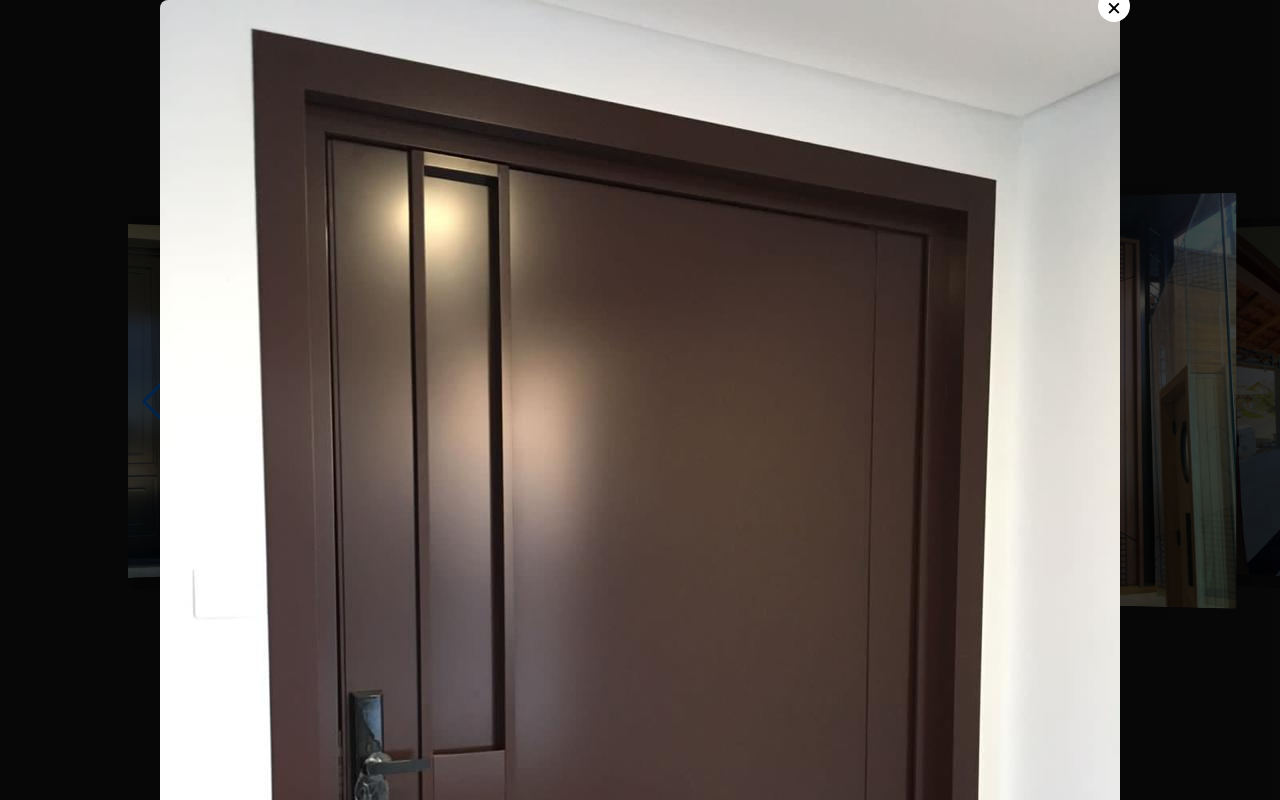
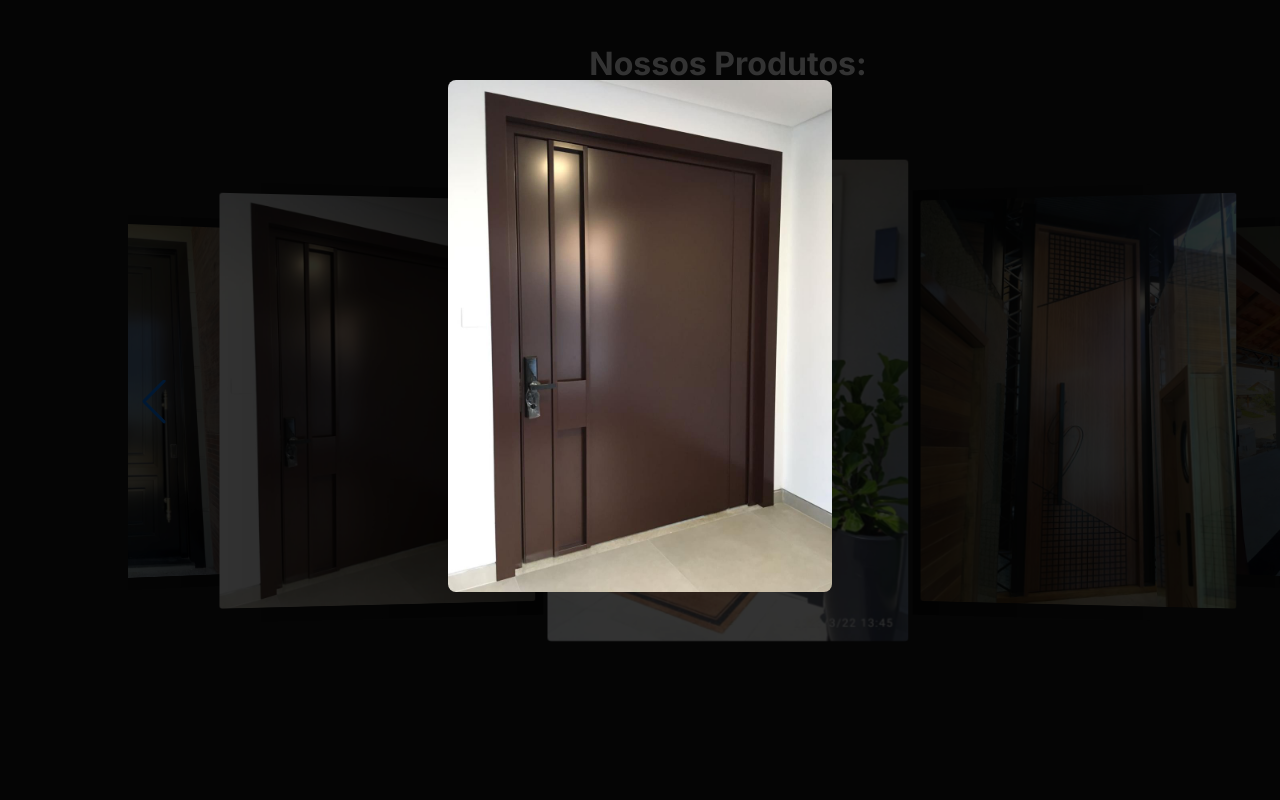
Before and after one commit to VitorSerpa/MadSignsWebSite, a Next.js app in the folder mad-signs-page/: page / in a window 1280 px wide. Both pictures are taken after a click on the picture 377 px from the left and 1103 px from the top of the page. Shown: the part 703-1503 px from the top of the page. Built offline with nearby package versions, Linux system fonts and the light colour scheme.

Commit message:
feat(Carousel arrumado)

```diff
--- a/mad-signs-page/app/Page.module.css
+++ b/mad-signs-page/app/Page.module.css
@@ -258,40 +258,63 @@
     filter: brightness(0.7);
 }
 
+
+
+
 .modal_overlay {
   position: fixed;
   top: 0;
   left: 0;
   width: 100%;
-    background: rgba(0,0,0,0.7);
+  height: 100%;
+  background: rgba(0, 0, 0, 0.8);
   display: flex;
-    align-items: center;
+  align-items: start;
   justify-content: center;
-    z-index: 999999;
+  z-index: 9000;
 }
 
 .modal_content {
+  margin-top: 5rem;
   position: relative;
-    max-width: 80%;
-    max-height: 80%;
+  max-width: 30%;
+  max-height: 30%;
 }
 
 .modal_content img {
   width: 100%;
-    height: 100%;
+  height: auto;
   border-radius: 8px;
-    object-fit: contain;
 }
 
-.modal_close {
+.close_button {
   position: absolute;
   top: -10px;
   right: -10px;
   background: white;
   border: none;
   font-size: 24px;
+  cursor: pointer;
   border-radius: 50%;
-    width: 32px;
-    height: 32px;
+  width: 35px;
+  height: 35px;
+    z-index: 900;
+}
+
+.zoom_controls {
+  position: absolute;
+  bottom: -50px;
+  right: 0;
+  display: flex;
+  gap: 10px;
+}
+
+.zoom_controls button {
+  background: white;
+  border: none;
+  width: 35px;
+  height: 35px;
+  font-size: 20px;
   cursor: pointer;
+  border-radius: 50%;
 }
--- a/mad-signs-page/app/page.tsx
+++ b/mad-signs-page/app/page.tsx
@@ -2,9 +2,14 @@
 import Header from "./components/sections/Header";
 import Footer from "./components/sections/Footer";
 import style from "./Page.module.css";
-import { useState } from "react";
+import { useState, useEffect, useRef } from "react";
 import { Swiper, SwiperSlide } from "swiper/react";
-import { Navigation, Pagination, Autoplay, EffectCoverflow } from "swiper/modules";
+import {
+  Navigation,
+  Pagination,
+  Autoplay,
+  EffectCoverflow,
+} from "swiper/modules";
 
 import "swiper/css";
 import "swiper/css/navigation";
@@ -12,19 +17,6 @@ import "swiper/css/pagination";
 import "swiper/css/effect-coverflow";
 
 export default function Home() {
-  const [modalOpen, setModalOpen] = useState(false);
-  const [modalImage, setModalImage] = useState("");
-
-  const openModal = (imgSrc: string) => {
-    setModalImage(imgSrc);
-    setModalOpen(true);
-  };
-
-  const closeModal = () => {
-    setModalOpen(false);
-    setModalImage("");
-  };
-
   const images = [
     "/images/portaACM1.jpeg",
     "/images/portaACM2.jpeg",
@@ -40,9 +32,77 @@ export default function Home() {
     "/images/portaACM6.jpeg",
   ];
 
+  const [selectedImage, setSelectedImage] = useState<string | null>(null);
+  const [isModalOpen, setIsModalOpen] = useState(false);
+  const [zoom, setZoom] = useState(1);
+  const [position, setPosition] = useState({ x: 0, y: 0 });
+  const [dragging, setDragging] = useState(false);
+
+  const imgRef = useRef<HTMLImageElement>(null);
+
+  const openModal = (img: string) => {
+    setSelectedImage(img);
+    setIsModalOpen(true);
+    setZoom(1);
+    setPosition({ x: 0, y: 0 });
+  };
+
+  const closeModal = () => {
+    setIsModalOpen(false);
+    setSelectedImage(null);
+  };
+
+  // fechar com ESC
+  useEffect(() => {
+    const handleKey = (e: KeyboardEvent) => {
+      if (e.key === "Escape") closeModal();
+    };
+    window.addEventListener("keydown", handleKey);
+    return () => window.removeEventListener("keydown", handleKey);
+  }, []);
+
+  // zoom com scroll
+  const handleWheel = (e: React.WheelEvent) => {
+    e.preventDefault();
+    const newZoom = zoom - e.deltaY * 0.001;
+    setZoom(Math.min(Math.max(1, newZoom), 4));
+  };
+
+  const [zoomed, setZoomed] = useState(false);
+const [transformOrigin, setTransformOrigin] = useState("center center");
+
+const handleImageClick = (
+  e: React.MouseEvent<HTMLImageElement, MouseEvent>
+) => {
+  if (!zoomed) {
+    const { left, top, width, height } =
+      e.currentTarget.getBoundingClientRect();
+
+    const x = ((e.clientX - left) / width) * 100;
+    const y = ((e.clientY - top) / height) * 100;
+
+    setTransformOrigin(`${x}% ${y}%`);
+  }
+
+  setZoomed(!zoomed);
+};
+
+  // drag imagem
+  const handleMouseDown = () => setDragging(true);
+  const handleMouseUp = () => setDragging(false);
+
+  const handleMouseMove = (e: React.MouseEvent) => {
+    if (!dragging) return;
+    setPosition((prev) => ({
+      x: prev.x + e.movementX,
+      y: prev.y + e.movementY,
+    }));
+  };
+
   return (
     <div>
       <Header />
+
       <div className={style.radial_div}>
         <div className={style.title_div}>
           <h1>MadSigns</h1>
@@ -60,18 +120,16 @@ export default function Home() {
 
       <div className={style.about}>
         <h1>Nossos Produtos:</h1>
+
         <div className={style.portas_carousel}>
           <Swiper
             modules={[Navigation, Pagination, Autoplay, EffectCoverflow]}
             effect="coverflow"
-            grabCursor={true}
+            grabCursor
             slidesPerView={3}
             spaceBetween={30}
-            loop={true}
-            autoplay={{
-              delay: 3000,
-              disableOnInteraction: false,
-            }}
+            loop
+            autoplay={{ delay: 3000, disableOnInteraction: false }}
             speed={1000}
             coverflowEffect={{
               rotate: 8,
@@ -88,19 +146,43 @@ export default function Home() {
                   src={img}
                   alt={`Porta ACM ${idx + 1}`}
                   onClick={() => openModal(img)}
+                  style={{ cursor: "pointer" }}
                 />
               </SwiperSlide>
             ))}
           </Swiper>
         </div>
 
-        {modalOpen && (
+        {isModalOpen && selectedImage && (
           <div className={style.modal_overlay} onClick={closeModal}>
-            <div className={style.modal_content} onClick={(e) => e.stopPropagation()}>
-              <img src={modalImage} alt="Imagem ampliada" />
-              <button className={style.modal_close} onClick={closeModal}>
-                ×
-              </button>
+            <div
+              className={style.modal_content}
+              onClick={(e) => e.stopPropagation()}
+            >
+
+
+              <div className={style.zoom_controls}>
+                <button onClick={() => setZoom((z) => Math.min(z + 0.2, 4))}>
+                  +
+                </button>
+                <button onClick={() => setZoom((z) => Math.max(z - 0.2, 1))}>
+                  −
+                </button>
+              </div>
+
+              <img
+  src={selectedImage}
+  alt="Imagem ampliada"
+  onClick={handleImageClick}
+  style={{
+    maxWidth: "100%",
+    maxHeight: "80vh",
+    transition: "transform 0.4s ease",
+    transform: zoomed ? "scale(2.5)" : "scale(1)",
+    transformOrigin: transformOrigin,
+    cursor: zoomed ? "zoom-out" : "zoom-in",
+  }}
+/>
             </div>
           </div>
         )}
@@ -128,10 +210,7 @@ export default function Home() {
           </div>
 
           <div className={style.sobre_imagem}>
-            <img
-              src="/images/empresa.jpg"
-              alt="Estrutura da empresa MadSigns"
-            />
+            <img src="/images/empresa.jpg" alt="Estrutura da empresa" />
           </div>
         </div>
       </div>
```
Lines whose indentation alone changed are shown as unchanged.
